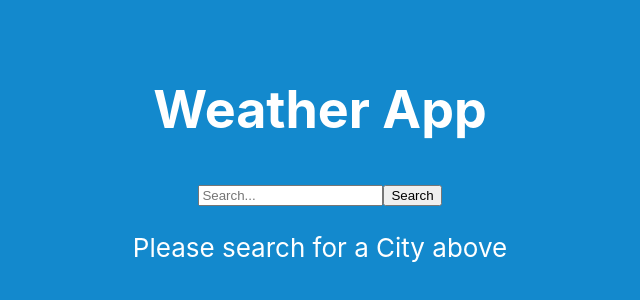
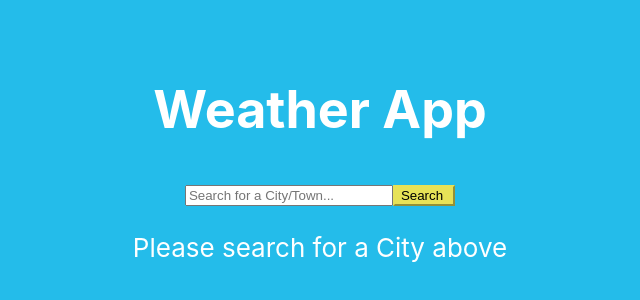
Before and after one commit to cmurph77/react-weather-app, a React (Create React App) app: page / in a window 1280 px wide. Shown: the part 234-534 px from the top of the page, without its empty margins (320-960 px from the left). Built offline with nearby package versions, Linux system fonts and the light colour scheme.

Commit message:
style updates

```diff
--- a/src/App.css
+++ b/src/App.css
@@ -1,10 +1,28 @@
 :root {
-  --background:  #1389cd;
+  --components:  #1389cd;
+  --background:  #24bcea;
+
 }
 .App {
   text-align: center;
 }
 
+.WeatherComp {
+  background-color: var(--background);
+  padding: 5%;
+}
+
+.button {
+  padding-right: 10px;
+  color: black;
+  background-color: #e7e257;
+  border: 0.5;
+  border-color: #e7e257;
+}
+
+.search-box {
+  width: 200px;
+}
 
 .App-header {
   background-color: var(--background);
--- a/src/App.js
+++ b/src/App.js
@@ -34,11 +34,12 @@ function App() {
         {/* Search Box*/}
         <div>
           <input
+                className='search-box'
                 type="text"
-                placeholder="Search..."
+                placeholder="Search for a City/Town..."
                 onChange={(e) => setSearch(e.target.value)}
           />
-          <button onClick={searchPressed} >Search</button>
+          <button onClick={searchPressed} className='button'>Search</button>
          </div>
 
         {typeof weather.main !== "undefined" ? (
```
